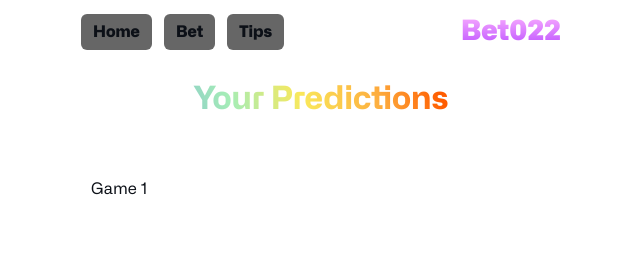
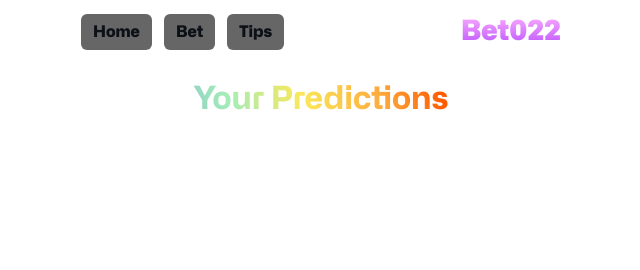
Before and after one commit to b8zeek/bet022, a React (Vite) app: page /predictions in a window 1280 px wide. Shown: the top 270 px of the page, without its empty margins (319-959 px from the left). Built offline with nearby package versions, Linux system fonts and the light colour scheme; data requests are answered from the project's data file.

Commit message:
Created Games component.

```diff
--- /dev/null
+++ b/src/components/Games.tsx
@@ -0,0 +1,17 @@
+import styled from 'styled-components'
+
+function GameItem() {
+  return <GameContainer></GameContainer>
+}
+
+export function Games() {
+  return (
+    <Form>
+      <GameItem />
+    </Form>
+  )
+}
+
+const Form = styled.form``
+
+const GameContainer = styled.div``
--- a/src/components/Table.tsx
+++ b/src/components/Standings.tsx
@@ -35,7 +35,7 @@ type TableProps = {
   participants: Participant[]
 }
 
-export function Table({ isLoading, participants }: TableProps) {
+export function Standings({ isLoading, participants }: TableProps) {
   return (
     <Container>
       <Header>Current Standings</Header>
--- a/src/components/index.ts
+++ b/src/components/index.ts
@@ -1,6 +1,7 @@
 export * from './Heading'
 export * from './Subheading'
-export * from './Table'
+export * from './Standings'
+export * from './Games'
 export * from './Paragraph'
 export * from './Input'
 export * from './Navigation'
--- a/src/pages/BettingPage.tsx
+++ b/src/pages/BettingPage.tsx
@@ -1,6 +1,10 @@
 import styled from 'styled-components'
 
 import { PageLayout } from '../wrappers'
+
+import { Paragraph, Games } from '../components'
+
+import { useGames } from '../hooks'
 
 import { Game } from '../models'
 
@@ -9,15 +13,10 @@ type BettingProps = {
 }
 
 export function BettingPage() {
+  const { data: games, isLoading, isError } = useGames()
   return (
     <PageLayout heading='Your Predictions' subheading='Hmmm... Are you sure about that?'>
-      <Form>
-        <GameContainer>Game 1</GameContainer>
-      </Form>
+      {isError ? <Paragraph textCenter>Error while fetching the data.</Paragraph> : <Games />}
     </PageLayout>
   )
 }
-
-const Form = styled.form``
-
-const GameContainer = styled.div``
--- a/src/pages/StandingsPage.tsx
+++ b/src/pages/StandingsPage.tsx
@@ -1,5 +1,5 @@
 import { PageLayout } from '../wrappers'
-import { Table, Paragraph } from '../components'
+import { Standings, Paragraph } from '../components'
 
 import { useStandings } from '../hooks'
 
@@ -11,7 +11,7 @@ export function StandingsPage() {
       {isError ? (
         <Paragraph textCenter>Error while fetching the data.</Paragraph>
       ) : (
-        <Table isLoading={isLoading} participants={participants} />
+        <Standings isLoading={isLoading} participants={participants} />
       )}
     </PageLayout>
   )
```
